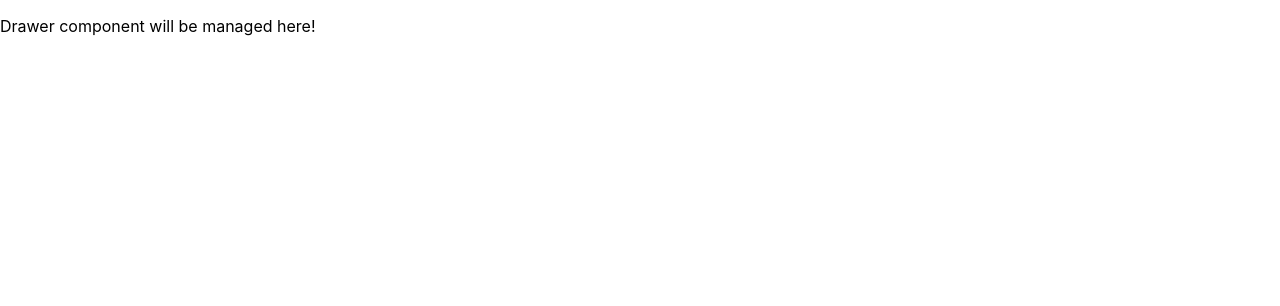
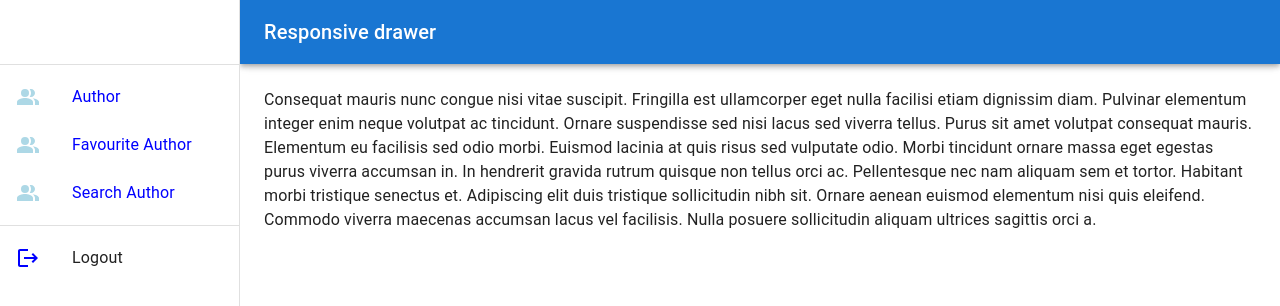
Before and after one commit to Pranta07/author-list-client, a React (Create React App) app: page / in a window 1280 px wide. Shown: the top 306 px of the page. Built offline with nearby package versions, Linux system fonts and the light colour scheme; the HTML template or start-up script is replaced by a standard one.

Commit message:
menu options ui done

```diff
--- a/src/Pages/Dashboard/Dashboard/Dashboard.js
+++ b/src/Pages/Dashboard/Dashboard/Dashboard.js
@@ -1,10 +1,125 @@
 import React from "react";
+import AppBar from "@mui/material/AppBar";
+import Box from "@mui/material/Box";
+import CssBaseline from "@mui/material/CssBaseline";
+import Drawer from "@mui/material/Drawer";
+import IconButton from "@mui/material/IconButton";
+import MenuIcon from "@mui/icons-material/Menu";
+import Toolbar from "@mui/material/Toolbar";
+import Typography from "@mui/material/Typography";
+import SideDrawer from "../SideDrawer/SideDrawer";
 
-const Dashboard = () => {
+const drawerWidth = 240;
+
+const Dashboard = (props) => {
+    const { window } = props;
+    const [mobileOpen, setMobileOpen] = React.useState(false);
+
+    const handleSignOut = () => {
+        alert("Are you sure?");
+        //take action accourding to response
+    };
+
+    const handleDrawerToggle = () => {
+        setMobileOpen(!mobileOpen);
+    };
+
+    //side menu
+    const drawer = <SideDrawer handleSignOut={handleSignOut}></SideDrawer>;
+
+    const container =
+        window !== undefined ? () => window().document.body : undefined;
+
     return (
-        <div>
-            <p>Drawer component will be managed here!</p>
-        </div>
+        <Box sx={{ display: "flex" }}>
+            <CssBaseline />
+            <AppBar
+                position="fixed"
+                sx={{
+                    width: { sm: `calc(100% - ${drawerWidth}px)` },
+                    ml: { sm: `${drawerWidth}px` },
+                }}
+            >
+                <Toolbar>
+                    <IconButton
+                        color="inherit"
+                        aria-label="open drawer"
+                        edge="start"
+                        onClick={handleDrawerToggle}
+                        sx={{ mr: 2, display: { sm: "none" } }}
+                    >
+                        <MenuIcon />
+                    </IconButton>
+                    <Typography variant="h6" noWrap component="div">
+                        Responsive drawer
+                    </Typography>
+                </Toolbar>
+            </AppBar>
+            <Box
+                component="nav"
+                sx={{ width: { sm: drawerWidth }, flexShrink: { sm: 0 } }}
+                aria-label="mailbox folders"
+            >
+                {/* The implementation can be swapped with js to avoid SEO duplication of links. */}
+                <Drawer
+                    container={container}
+                    variant="temporary"
+                    open={mobileOpen}
+                    onClose={handleDrawerToggle}
+                    ModalProps={{
+                        keepMounted: true, // Better open performance on mobile.
+                    }}
+                    sx={{
+                        display: { xs: "block", sm: "none" },
+                        "& .MuiDrawer-paper": {
+                            boxSizing: "border-box",
+                            width: drawerWidth,
+                        },
+                    }}
+                >
+                    {drawer}
+                </Drawer>
+                <Drawer
+                    variant="permanent"
+                    sx={{
+                        display: { xs: "none", sm: "block" },
+                        "& .MuiDrawer-paper": {
+                            boxSizing: "border-box",
+                            width: drawerWidth,
+                        },
+                    }}
+                    open
+                >
+                    {drawer}
+                </Drawer>
+            </Box>
+            <Box
+                component="main"
+                sx={{
+                    flexGrow: 1,
+                    p: 3,
+                    width: { sm: `calc(100% - ${drawerWidth}px)` },
+                }}
+            >
+                <Toolbar />
+                <Typography paragraph>
+                    Consequat mauris nunc congue nisi vitae suscipit. Fringilla
+                    est ullamcorper eget nulla facilisi etiam dignissim diam.
+                    Pulvinar elementum integer enim neque volutpat ac tincidunt.
+                    Ornare suspendisse sed nisi lacus sed viverra tellus. Purus
+                    sit amet volutpat consequat mauris. Elementum eu facilisis
+                    sed odio morbi. Euismod lacinia at quis risus sed vulputate
+                    odio. Morbi tincidunt ornare massa eget egestas purus
+                    viverra accumsan in. In hendrerit gravida rutrum quisque non
+                    tellus orci ac. Pellentesque nec nam aliquam sem et tortor.
+                    Habitant morbi tristique senectus et. Adipiscing elit duis
+                    tristique sollicitudin nibh sit. Ornare aenean euismod
+                    elementum nisi quis eleifend. Commodo viverra maecenas
+                    accumsan lacus vel facilisis. Nulla posuere sollicitudin
+                    aliquam ultrices sagittis orci a.
+                </Typography>
+            </Box>
+        </Box>
     );
 };
 
--- /dev/null
+++ b/src/Pages/Dashboard/SideDrawer/SideDrawer.js
@@ -0,0 +1,62 @@
+import { Logout, PeopleAlt } from "@mui/icons-material";
+import {
+    Divider,
+    List,
+    ListItem,
+    ListItemIcon,
+    ListItemText,
+    Toolbar,
+} from "@mui/material";
+import React from "react";
+import { Link } from "react-router-dom";
+
+const menuItems = [
+    { title: "Author", to: "/author", icon: <PeopleAlt /> },
+    { title: "Favourite Author", to: "/favorite", icon: <PeopleAlt /> },
+    { title: "Search Author", to: "search", icon: <PeopleAlt /> },
+];
+
+const SideDrawer = (props) => {
+    const { handleSignOut } = props;
+
+    return (
+        <div>
+            <Toolbar />
+            <Divider />
+            <List>
+                {menuItems.map((item, index) => (
+                    <Link
+                        to={item.to}
+                        style={{
+                            textDecoration: "none",
+                            color: "blue",
+                        }}
+                    >
+                        <ListItem button key={index}>
+                            <ListItemIcon style={{ color: "lightblue" }}>
+                                {item.icon}
+                            </ListItemIcon>
+                            <ListItemText primary={item.title} />
+                        </ListItem>
+                    </Link>
+                ))}
+            </List>
+            <Divider />
+            <List>
+                <ListItem button onClick={() => handleSignOut()}>
+                    <ListItemIcon
+                        style={{
+                            textDecoration: "none",
+                            color: "blue",
+                        }}
+                    >
+                        <Logout></Logout>
+                    </ListItemIcon>
+                    <ListItemText>Logout</ListItemText>
+                </ListItem>
+            </List>
+        </div>
+    );
+};
+
+export default SideDrawer;
```
